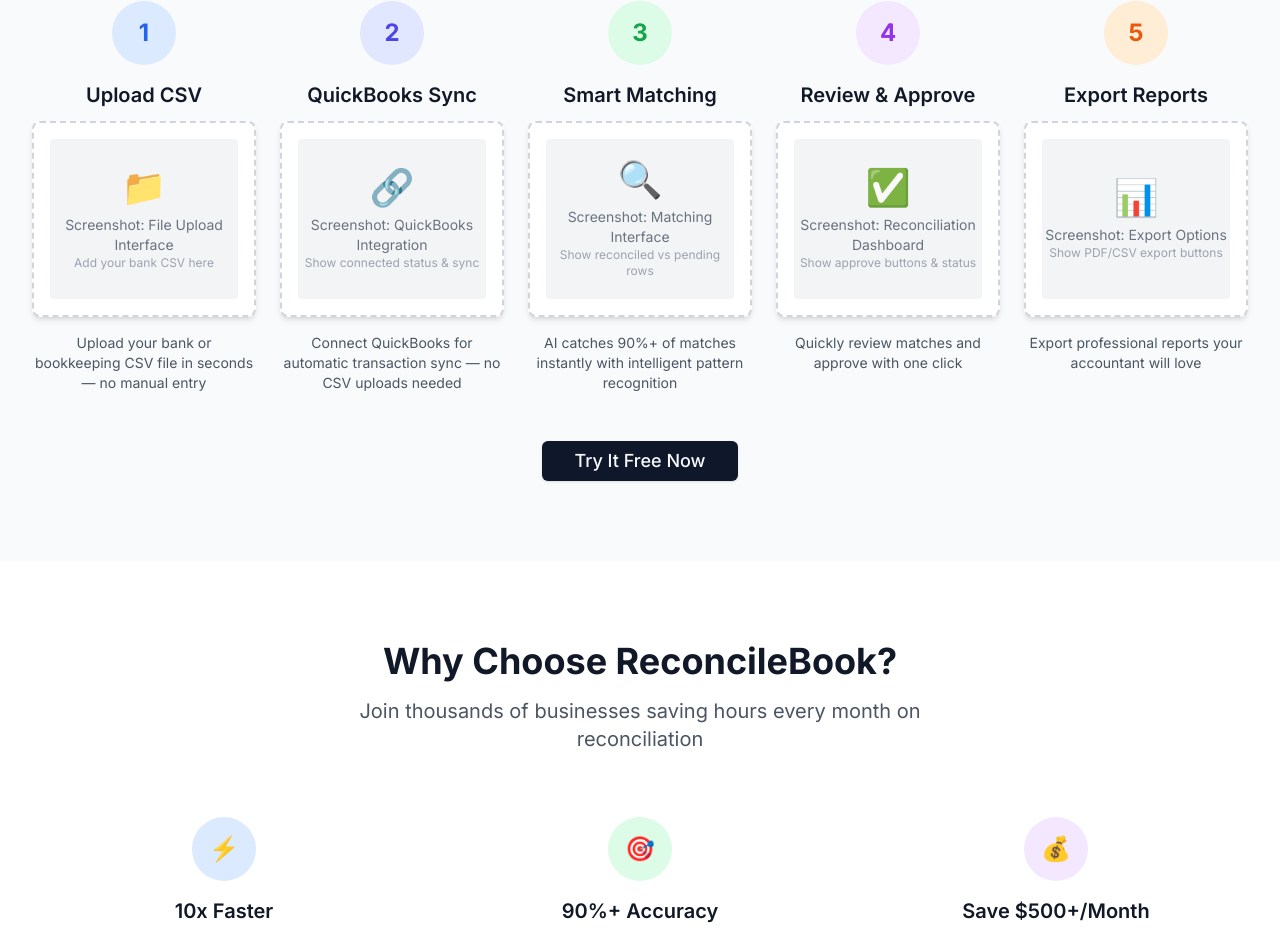
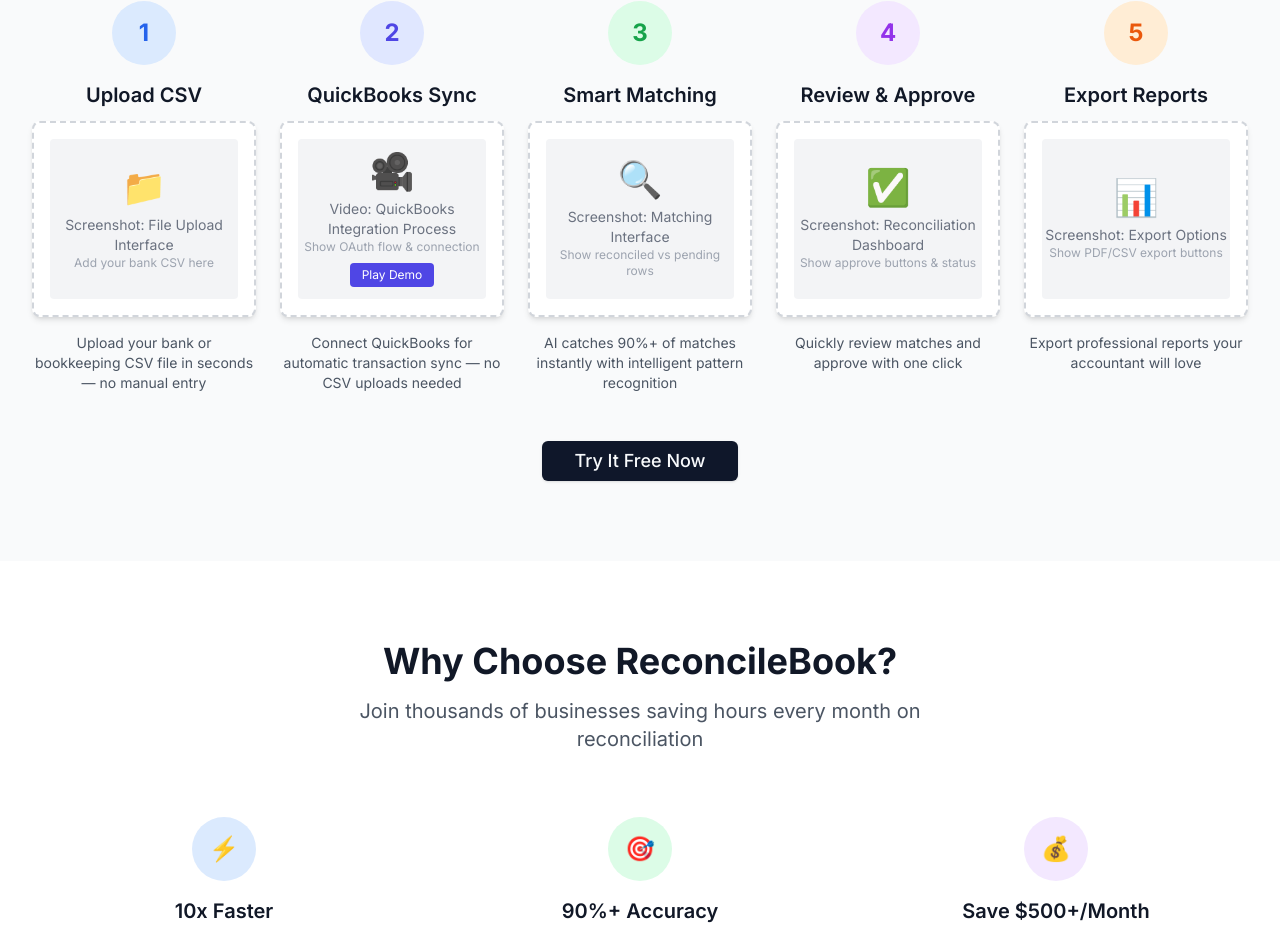
Before and after one commit to algominds35/bank-reconciliation-tool, a Next.js app: page / in a window 1280 px wide. Shown: the part 1227-2167 px from the top of the page. Built offline with nearby package versions, Linux system fonts and the light colour scheme.

Commit message:
Add video player for QuickBooks integration step in How It Works section

```diff
--- a/src/app/page.tsx
+++ b/src/app/page.tsx
@@ -177,9 +177,12 @@ export default function LandingPage() {
               <div className="bg-white rounded-lg shadow-md p-4 mb-4 border-2 border-dashed border-gray-300">
                 <div className="w-full h-40 bg-gray-100 rounded flex items-center justify-center">
                   <div className="text-center">
-                    <div className="text-4xl mb-2">🔗</div>
-                    <p className="text-sm text-gray-500">Screenshot: QuickBooks Integration</p>
-                    <p className="text-xs text-gray-400">Show connected status & sync</p>
+                    <div className="text-4xl mb-2">🎥</div>
+                    <p className="text-sm text-gray-500">Video: QuickBooks Integration Process</p>
+                    <p className="text-xs text-gray-400">Show OAuth flow & connection</p>
+                    <button className="mt-2 px-3 py-1 bg-indigo-600 text-white text-xs rounded hover:bg-indigo-700 transition-colors">
+                      Play Demo
+                    </button>
                   </div>
                 </div>
               </div>
```
